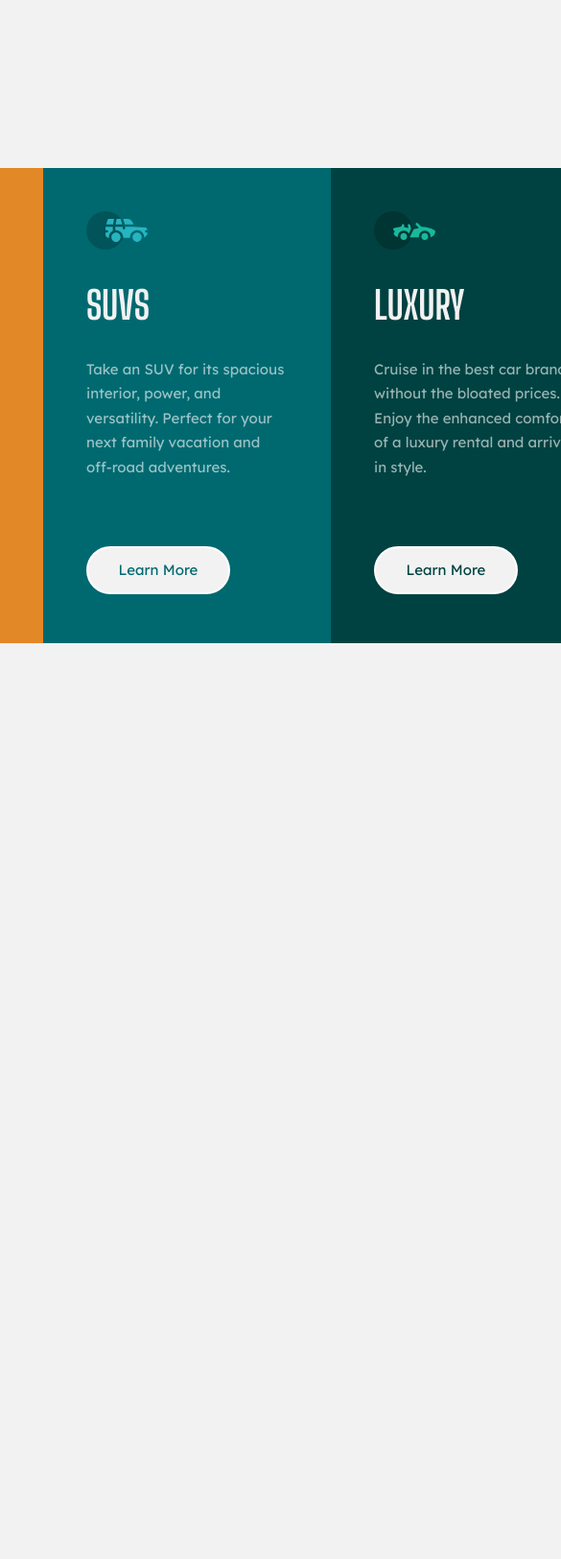
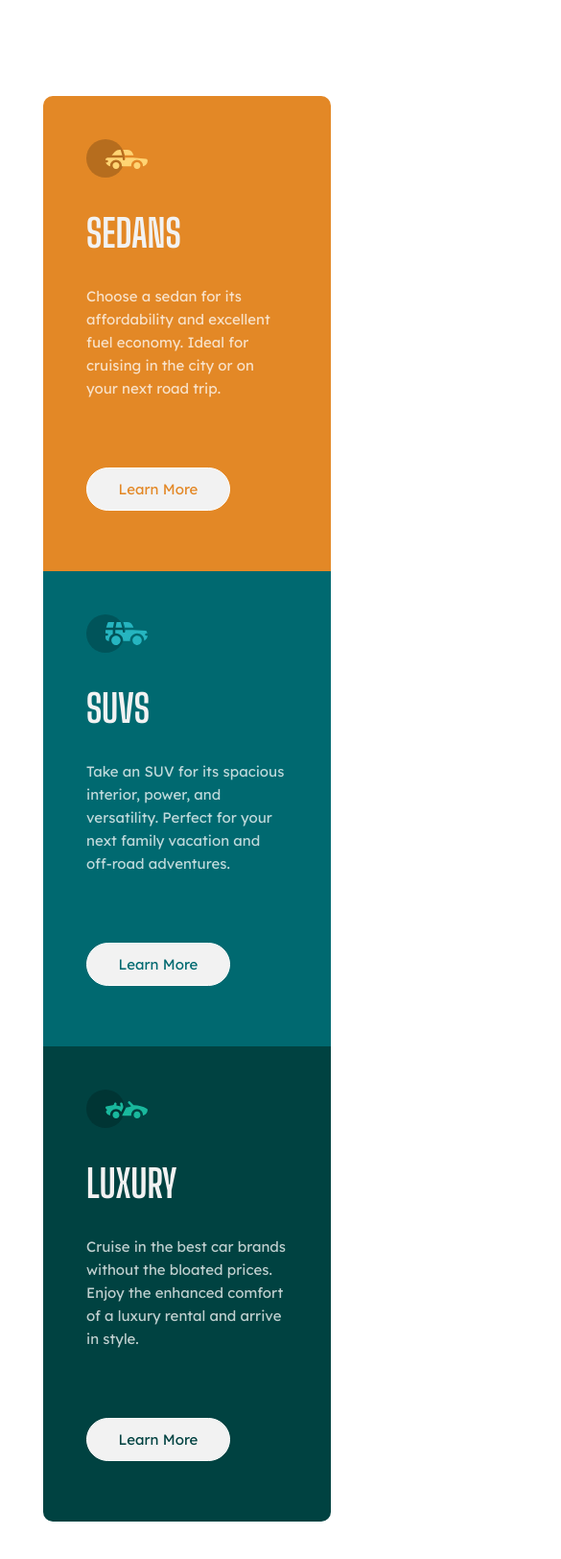
Before and after one commit to Selman-S/3-column-preview-card, a plain HTML site: page index.html in a window 390 px wide. Shown: the top 1624 px of the page at 96% size, 585 px wide, since content can reach past the window. Before the commit the page ends 844 px from the top, so only its background shows below. Drawn offline with Linux system fonts and the light colour scheme.

Commit message:
updated.

```diff
--- a/index.html
+++ b/index.html
@@ -1,51 +1,44 @@
 <!DOCTYPE html>
 <html lang="en">
   <head>
-  <meta charset="UTF-8">
-  <meta name="viewport" content="width=device-width, initial-scale=1.0">
+    <meta charset="UTF-8" />
+    <meta name="viewport" content="width=device-width, initial-scale=1.0" />
+
+    <link rel="stylesheet" href="style.css" />
+
     <title>3-column preview card component</title>
-  <link rel="stylesheet" href="style.css">
   </head>
   <body>
     <div class="container">
-    <div class="sedans box">
-      <img src="./images/icon-sedans.svg" alt="sedans">
-      <h1>
-        Sedans
-      </h1>
+      <div class="box sedans">
+        <img src="./images/icon-sedans.svg" alt="sedans" />
+        <h1>Sedans</h1>
         <p>
-        Choose a sedan for its affordability and excellent fuel economy. Ideal for cruising in the city
-        or on your next road trip.
+          Choose a sedan for its affordability and excellent fuel economy. Ideal
+          for cruising in the city or on your next road trip.
         </p>
-      <button class="btn btn1">Learn More</button>
-
-    </div>
-    <div class="suvs box">
-      <img src="./images/icon-suvs.svg" alt="suvs">
-      <h1>
-        SUVs
-      </h1>
-
-      <p>
-        Take an SUV for its spacious interior, power, and versatility. Perfect for your next family vacation
-        and off-road adventures.
-      </p>
-      <button class="btn btn2">Learn More</button>
-    </div>
-    <div class="luxury box">
-      <img src="./images/icon-luxury.svg" alt="luxury">
-      <h1>
-        Luxury
-      </h1>
-      <p>
-      Cruise in the best car brands without the bloated prices. Enjoy the enhanced comfort of a luxury
-      rental and arrive in style.
-      </p>
-      <button class="btn btn3">Learn More</button>
+        <button>Learn More</button>
       </div>
 
-
+      <div class="box suvs">
+        <img src="./images/icon-suvs.svg" alt="suvs" />
+        <h1>SUVs</h1>
+        <p>
+          Take an SUV for its spacious interior, power, and versatility. Perfect
+          for your next family vacation and off-road adventures.
+        </p>
+        <button>Learn More</button>
       </div>
 
+      <div class="box luxury">
+        <img src="./images/icon-luxury.svg" alt="luxury" />
+        <h1>Luxury</h1>
+        <p>
+          Cruise in the best car brands without the bloated prices. Enjoy the
+          enhanced comfort of a luxury rental and arrive in style.
+        </p>
+        <button>Learn More</button>
+      </div>
+    </div>
   </body>
 </html>
--- a/style.css
+++ b/style.css
@@ -1,137 +1,105 @@
-@import url('https://fonts.googleapis.com/css2?family=Big+Shoulders+Display:wght@700&display=swap');
-@import url('https://fonts.googleapis.com/css2?family=Lexend+Deca&display=swap');
-
-
-
+@import url('https://fonts.googleapis.com/css2?family=Big+Shoulders+Display:wght@700&family=Lexend+Deca&display=swap');
 
 * {
-
     margin:0;
-    padding:0;
+    padding: 0;
     box-sizing: border-box;
 }
+/* font-family: 'Big Shoulders Display', cursive;
+font-family: 'Lexend Deca', sans-serif; */
+
+h6 {
+    color:hsl(31, 77%, 52%)
+     hsl(184, 100%, 22%)
+    hsl(179, 100%, 13%)
+    hsla(0, 0%, 100%, 0.75)
+    hsl(0, 0%, 95%)
+}
 body {
-    font-size: 15px;
+    font-size:15px;
+    display:flex;
+    justify-content: center;
+    align-items:center;
+    height:100vh;
 
-    display:flex;
-    align-items: center;
-    justify-content: center;
-    height:100vh;
-    background-color:hsl(0, 0%, 95%);
-}
-
-h1 {
-    font-family: 'Big Shoulders Display', cursive;
-    text-transform: uppercase;
-    color: hsl(0, 0%, 95%);
-    font-size: 2.5rem;
-    margin-top:30px;
-
-
-}
-p {
-    color:hsla(0, 0%, 100%, 0.60);
-    font-family: 'Lexend Deca', sans-serif;
-    font-size: 15px;
-    margin-top:30px;
-    line-height: 1.6rem;
 }
 .container {
     display:flex;
 
 }
 .box {
+
     width: 300px;
-    padding:45px;
-    height:495px;
+    height: 495px;
+    padding: 45px;
 
 }
-.sedans {
-    background-color: hsl(31, 77%, 52%);
-    border-radius: 10px 0 0 10px;
+
+.box:nth-child(1) {
+    background-color:hsl(31, 77%, 52%);
+    color:hsl(31, 77%, 52%);
+    border-radius:10px 0 0 10px;
 }
-.suvs {
+.box:nth-child(2) {
     background-color:hsl(184, 100%, 22%);
+    color:hsl(184, 100%, 22%);
 }
-.luxury {
+.box:nth-child(3) {
     background-color: hsl(179, 100%, 13%);
-    border-radius: 0 10px 10px 0 ;
+    color:hsl(179, 100%, 13%);
+    border-radius: 0 10px 10px 0;
 }
 
-.btn {
+h1 {
+    margin-top:30px;
+    color:hsl(0, 0%, 95%);
+    font-family: 'Big Shoulders Display', cursive;
+    text-transform: uppercase;
+    font-size: 2.5rem;
+}
+p {
+    color:hsla(0, 0%, 100%, 0.75);
+    margin-top:30px;
     font-family: 'Lexend Deca', sans-serif;
+    line-height:1.5rem;
+}
+
+button {
     margin-top:70px;
-    height:50px;
     width:150px;
-    line-height: 46px;
-    border:2px solid white;
+    height: 45px;
+    border:1px solid #fff;
+    border-radius:25px;
     background-color:hsl(0, 0%, 95%);
-    font-size: 15px;
-    border-radius: 25px;
+    font-family: 'Lexend Deca', sans-serif;
+    font-size:15px;
+    color:inherit;
 
 
 }
-
-.btn1 {
-    color:hsl(31, 77%, 52%);
-}
-.btn1:hover {
-    background-color: hsl(31, 77%, 52%);
-    color: hsl(0, 0%, 95%);
-    cursor: pointer;
-}
-.btn2 {
-    color:hsl(184, 100%, 22%);
-}
-.btn2:hover {
-    background-color:hsl(184, 100%, 22%);
-    color: hsl(0, 0%, 95%);
-    cursor: pointer;
-}
-.btn3 {
-    color:hsl(179, 100%, 13%);
-}
-.btn3:hover {
-    background-color: hsl(179, 100%, 13%);
-    color: hsl(0, 0%, 95%);
+button:hover {
+    background-color:inherit;
+    color:hsl(0, 0%, 95%);
     cursor: pointer;
 }
 
+@media (max-width:900px) {
+    .container {
+        flex-direction: column;
 
-@media (max-width:375px) {
+        margin:100px auto;
+    }
     body {
-        height:100%;
+        height: 100%;
     }
-    .container {
-        display: block;
+    .box:nth-child(1) {
 
-        margin:100px;
+        border-radius:10px 10px 0 0;
     }
-    .sedans {
-        background-color: hsl(31, 77%, 52%);
-        border-radius: 10px 10px 0 0 ;
-    }
-    .suvs {
-        background-color:hsl(184, 100%, 22%);
-    }
-    .luxury {
-        background-color: hsl(179, 100%, 13%);
-        border-radius: 0 0 10px 10px ;
+
+    .box:nth-child(3) {
+
+        border-radius: 0 0  10px 10px;
     }
 
 }
-
-
-
-
-
-
-
-
-
-/* ## Layout
-
-The designs were created to the following widths:
-
-- Mobile: 375px
-- Desktop: 1440px */
```
Also changed, not shown: images/favicon-32x32.png (added), 1 other file. Lines whose indentation alone changed are shown as unchanged.
